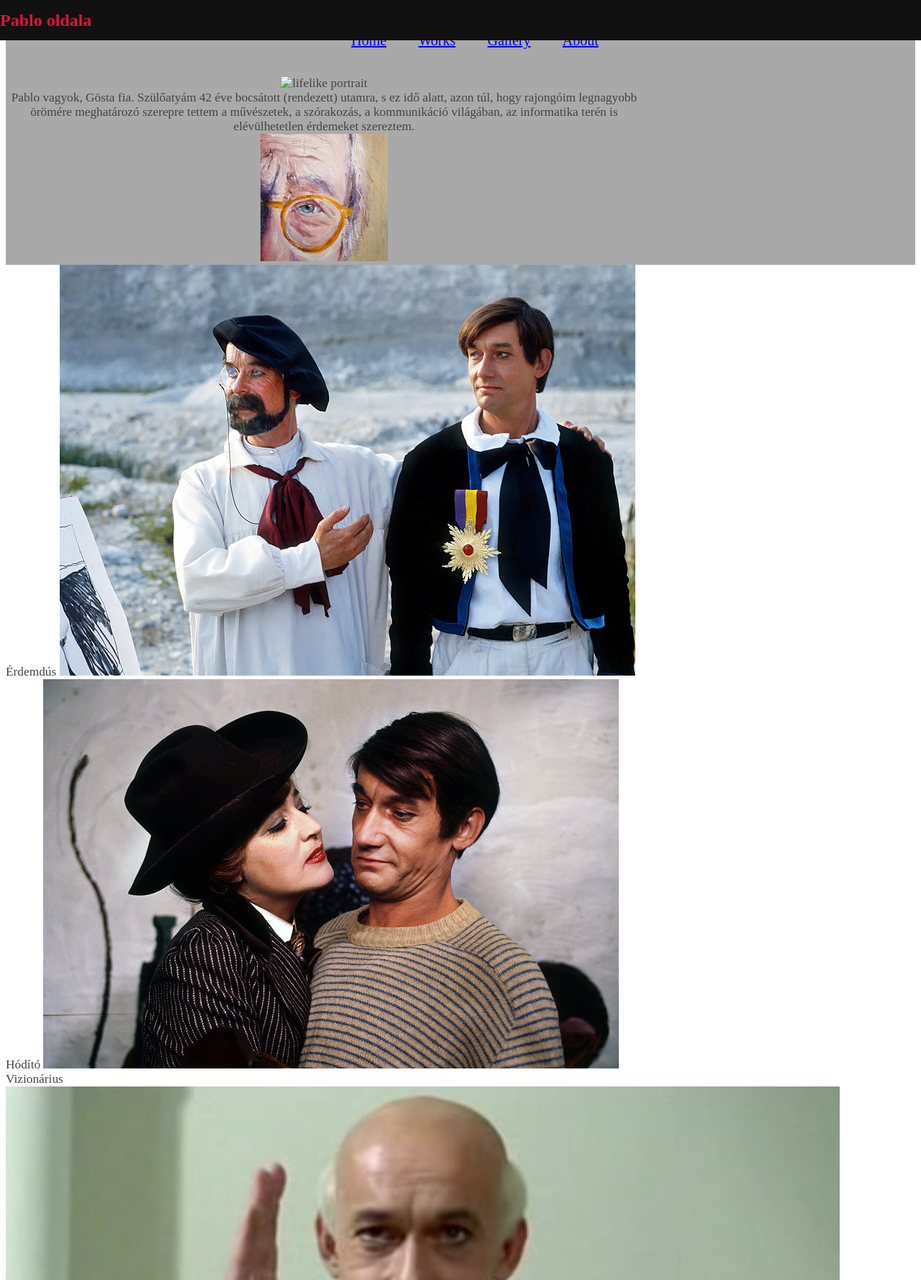
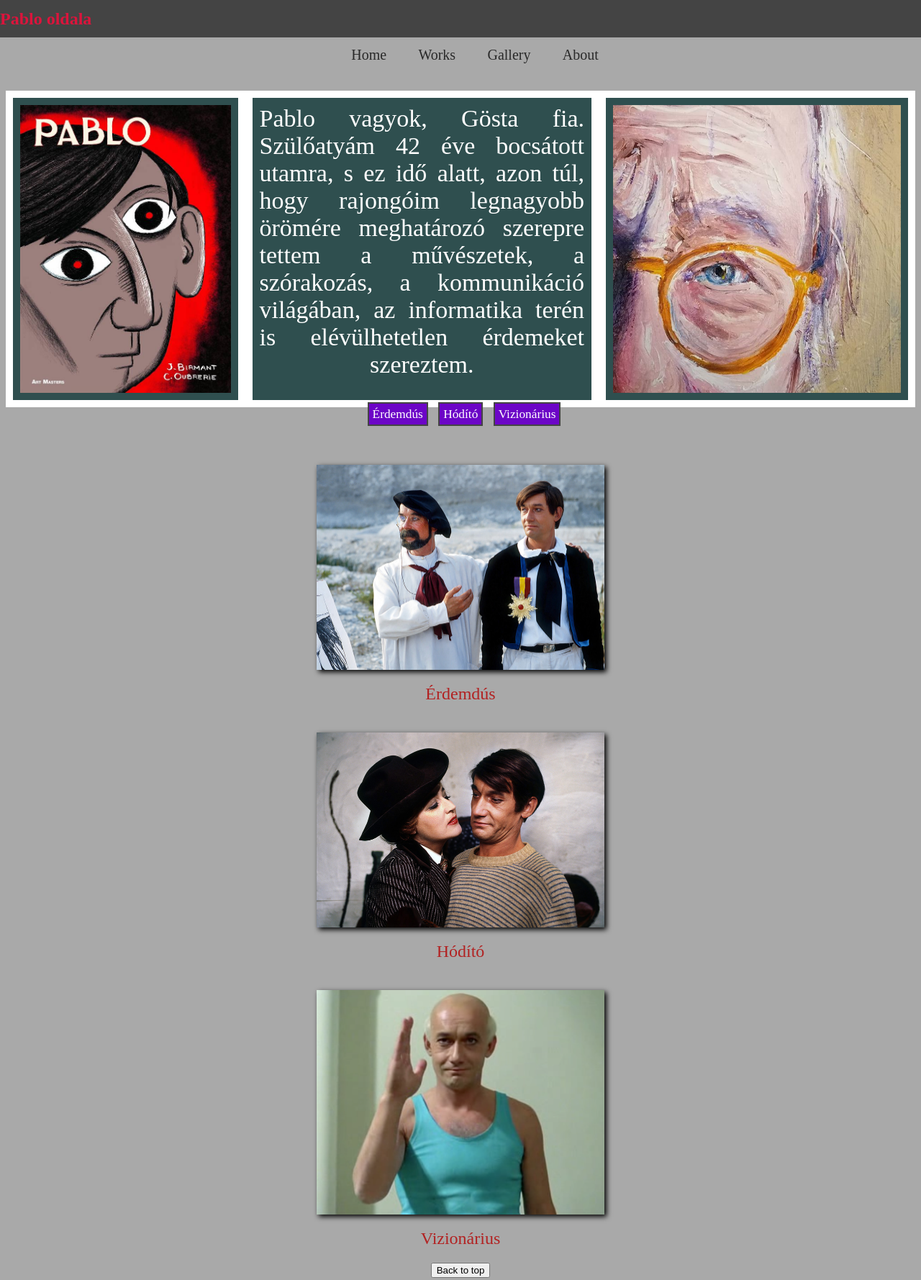
Before and after one commit to Pablo-Genial/project-html-001-about-site, a plain HTML site: page index.html in a window 1280 px wide. Shown: the top 1779 px of the page at 72% size. Drawn offline with Linux system fonts and the light colour scheme.

Commit message:
Many details modified

```diff
--- a/assets/css/main.css
+++ b/assets/css/main.css
@@ -1,35 +1,47 @@
 html {
-    font-size: 13pt; }
-    @media screen and (min-width: 1680px) {
-      html {
-        font-size: 11pt; } }
-    @media screen and (max-width: 980px) {
-      html {
-        font-size: 12pt; } }
-    @media screen and (max-width: 480px) {
-      html {
-        font-size: 11pt; } }
+    font-size: 13pt;
+  }
+
+  @media screen and (max-width: 776px) {
+    .html {
+      font-size: 11pt;
+      min-width: 320px;
+    }
+    .body{
+      min-width: 320px;
+    }
+    div {
+      width: 100%
+    }
+    .img-gallery {
+      width: 100%;
+    }
+    .works-img {
+      width: 100%;
+    }
+    .works-text {
+      width: 100%;
+    }
+  }
 
   body {
-    background-color: #ffffff;
-    color: #444444; }
+    background-color: darkgrey;
+    color: #ffffff;
+    vertical-align: middle;
+    align-items: center;
+    justify-content: center;
+    text-align: center;
+  }
 
-@media screen and (max-width: 480px) {
-        html, body {
-          min-width: 320px; } }
-      html {
-        box-sizing: border-box; }
-
+  a {
+    color: #292929;
+    text-decoration: none;
+  }
 
   .nav {
-            background-color: darkgrey;
-            list-style-type: none;
     text-align: center;
-            padding: 0;
-            margin: 0;
+    padding-top: 20px;
   }
-
-
 
   .nav li {
     display: inline-block;
@@ -38,35 +50,29 @@ html {
     margin: 12;
   }
 
+  .flex-container {
+    display: flex;
+    background-color: white;
+  }
 
-
-h3 {
-    color: crimson;
-    font-size:24px;
+  .flex-container div {
+    background-color: darkslategrey;
+    margin: 10px;
+    padding: 10px;
+    font-size: 34px;
+    text-align: justify;
+    text-align-last: center;
   }
 
 
-@media screen and (max-width: 776px) {
-    div {
-      width: 100%
-    }
+  h1 {
+    color: crimson;
+    font-size: 24px;
   }
 
-
-.feat {
-    width: 70%;
-}
-
-.box {
-      display: flex;
-      align-items: center;
-
-        }
-.div-box {
-    background-color: burlywood;
-    margin: 5%;
-    padding: 1%;
-    display: inline-block;
+h2 {
+    color: darkred;
+    font-size: 46px;
   }
 
   .links {
@@ -77,13 +83,25 @@ h3 {
     width: 31%;
     box-shadow: 3px 3px 7px black;
     margin: 1%;
-
   }
 
-.img-prod {
+  .works-img {
+    box-shadow: 3px 3px 7px black;
+    margin: 20px 10px;
+    display: inline-block;
+    vertical-align: top;
     width: 400px;
-    box-shadow: 3px 3px 7px black;
-    margin: 1%;
+     }
+
+  .works-text {
+    display: inline-block;
+    width: 46%;
+    align-items: center;
+    justify-content: center;
+    text-align: center;
+    font-size: 24px;
+    color: firebrick;
+    margin-bottom: 20px;
   }
 
   .img-div {
@@ -91,31 +109,60 @@ h3 {
   }
 
   .img-intro {
-    width: 20%;
+    height: 400px;
+    display: inline-block;
+    align-items: center;
+    justify-content: center;
+    text-align: center;
+    vertical-align: middle;
   }
 
 
+.div-feat {
+    display: inline-block;
+}
+
+
+  .img-about {
+
+    float: left;
+  }
+
+  .char-box {
+    color: #ffffff;
+    background: #6C05C7;
+    width: 200px;
+    border: 2px solid #444444;
+    margin-left: 10px;
+    margin-top: 10px;
+    padding: 5px;
+    display: inline;
+  }
+
+  #text-about {
+    font-size: 24px;
+    text-align: left;
+    color: firebrick;
+
+  }
+
+  #char {
+    align-items: center;
+    justify-content: center;
+    text-align: center;
+  }
+
   #header {
-    background: #111111;
+    background: #444444;
     display: flex;
-     -moz-align-items: center;
-    -webkit-align-items: center;
-    -ms-align-items: center;
     align-items: center;
-    display: -moz-flex;
-    display: -webkit-flex;
-    display: -ms-flex;
-    -moz-justify-content: space-between;
-    -webkit-justify-content: space-between;
-    -ms-justify-content: space-between;
     justify-content: space-between;
-
-    color: rgba(255, 255, 255, 0.5);
+    text-align: center;
     cursor: default;
-    height: 3.25rem;
+    height: 52px;
     left: 0;
-    line-height: 3.25rem;
+    line-height: 52px;
     position: fixed;
     top: 0;
     width: 100%;
-    z-index: 10001; }    }
+  }
--- a/index.html
+++ b/index.html
@@ -11,10 +11,8 @@
 
 <body>
     <header id="header">
-        <h3>Pablo oldala</h3>
+        <h1>Pablo oldala</h1>
     </header>
-
-    <main class="wrapper">
 
     <nav class="nav">
         <ul class="links">
@@ -33,97 +31,74 @@
         </ul>
     </nav>
 
+    <div class="flex-container">
 
-        <div class="nav">
-
-            <div class="feat">
+        <div>
             <img class="img-intro" src="Images/Pablo_01.jpg" alt="lifelike portrait">
         </div>
 
-            <div class="feat">
-                <article>
-                    Pablo vagyok, Gösta fia. Szülőatyám 42 éve bocsátott (rendezett) utamra, s ez idő alatt, azon túl, hogy
+        <div>
+            <aside>
+                Pablo vagyok, Gösta fia. Szülőatyám 42 éve bocsátott utamra, s ez idő alatt, azon túl, hogy
                 rajongóim legnagyobb örömére meghatározó szerepre tettem a művészetek, a szórakozás, a kommunikáció világában,
                 az informatika terén is elévülhetetlen érdemeket szereztem.
-                </article>
+            </aside>
 
         </div>
 
-            <div class="feat">
-                <img class="img-intro" src="Images/Gösta Ekman_01.jpg" alt="my author">
+        <div>
+            <img class="img-intro" src="Images/Gösta Ekman_01.jpg" alt="my creator">
         </div>
-
 
     </div>
 
 
-        <section></section>
-        <div>
-
-            <div class="feat">
-                Érdemdús
-                <img src="Images\Pablo_F1_érdemdús.jpg" alt="P ki érdemdús">
+    <div id="char">
+        <div class="char-box">Érdemdús</div>
+        <div class="char-box">Hódító</div>
+        <div class="char-box">Vizionárius</div>
     </div>
 
 
+    <br>
+    <br>
 
-            <div class="feat">
-                Hódító
-                <img src="Images\Pablo_F2_hódító.jpg" alt="P a hódító">
+    <div class="div-feat">
+        <img class="works-img" src="Images\Pablo_F1_érdemdús.jpg" alt="P ki érdemdús">
+
+
+        <span class="works-text">
+            Érdemdús
+        </span>
     </div>
 
+    <br>
 
+    <div class="div-feat">
+        <img class="works-img" src="Images\Pablo_F2_hódító.jpg" alt="P a hódító">
 
-            <div class="feat">
-                Vizionárius
-                <img src="Images\Pablo_F3_vizionárius.png" alt="P a vizionárius">
+        <span class="works-text">
+            Hódító
+        </span>
     </div>
 
-        </div>
-        </section>
+    <br>
 
+    <div class="div-feat">
+        <img class="works-img" src="Images\Pablo_F3_vizionárius.png" alt="P a vizionárius">
 
+        <span class="works-text">
+            Vizionárius
+        </span>
     </div>
 
-
-
-
-
-
-
-
-    </main>
-
-
-
-
-
-
-
-
-
-
-    </main>
-
-
+    <br>
 
     <footer>
-
-        <li>
         <a href="#header">
-                <button onclick="topFunction()" id="myBtn" title="Go to top">Back to top</button>
+            <button onclick="(window.scrollTo({ top: 0, behavior: 'smooth' }))" id="myBtn" title="Go to top">Back to top</button>
         </a>
-        </li>
-        <li>
-            <a href="/works.html">Works</a>
-        </li>
-        <li>
-            <a href="/gallery.html">Gallery</a>
-        </li>
-        <li>
-            <a href="/about.html">About</a>
     </footer>
-
 
 </body>
 
```
Also changed, not shown: about.html (+67 -48 lines), gallery.html (+30 -24 lines), works.html (+66 -2 lines), Images/Pablo_01.jpg (added), Images/Pablo_portrait.jpeg (added). Lines whose indentation alone changed are shown as unchanged.
